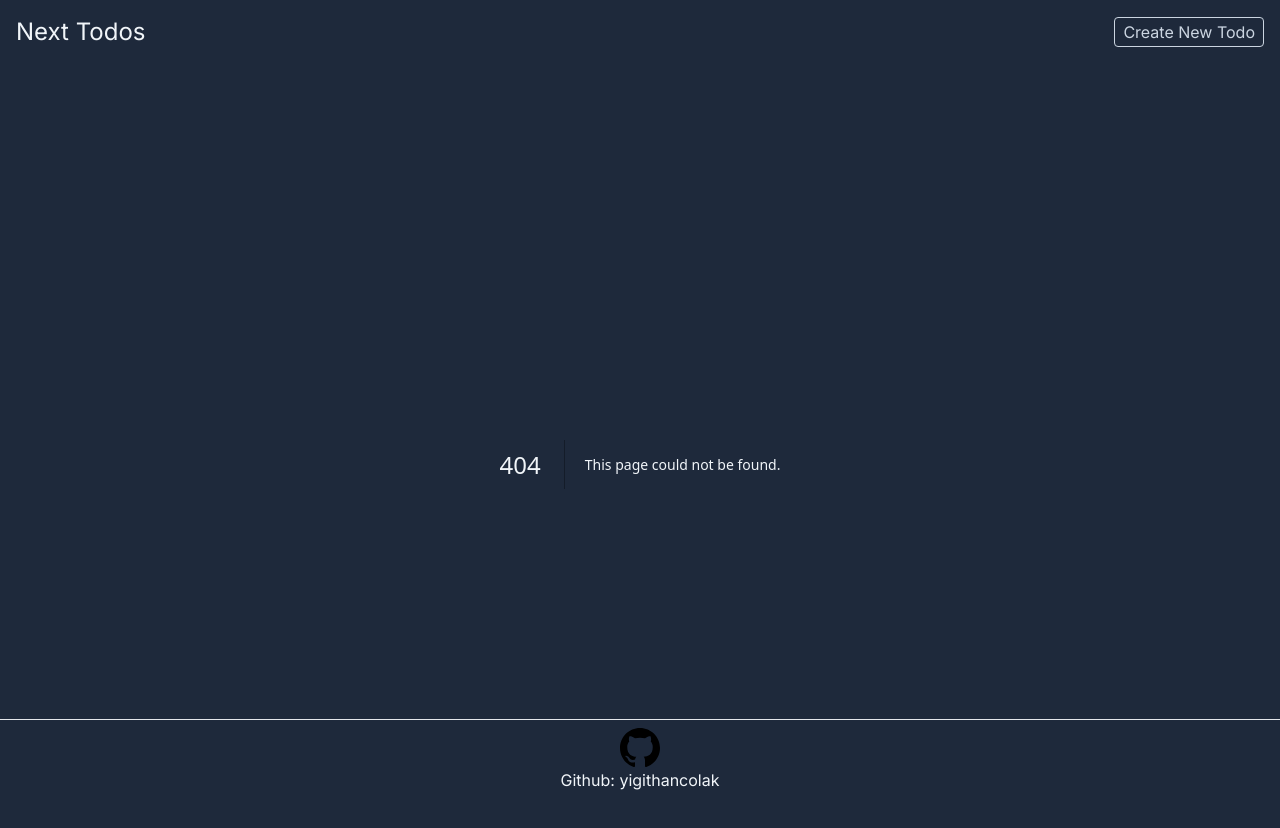
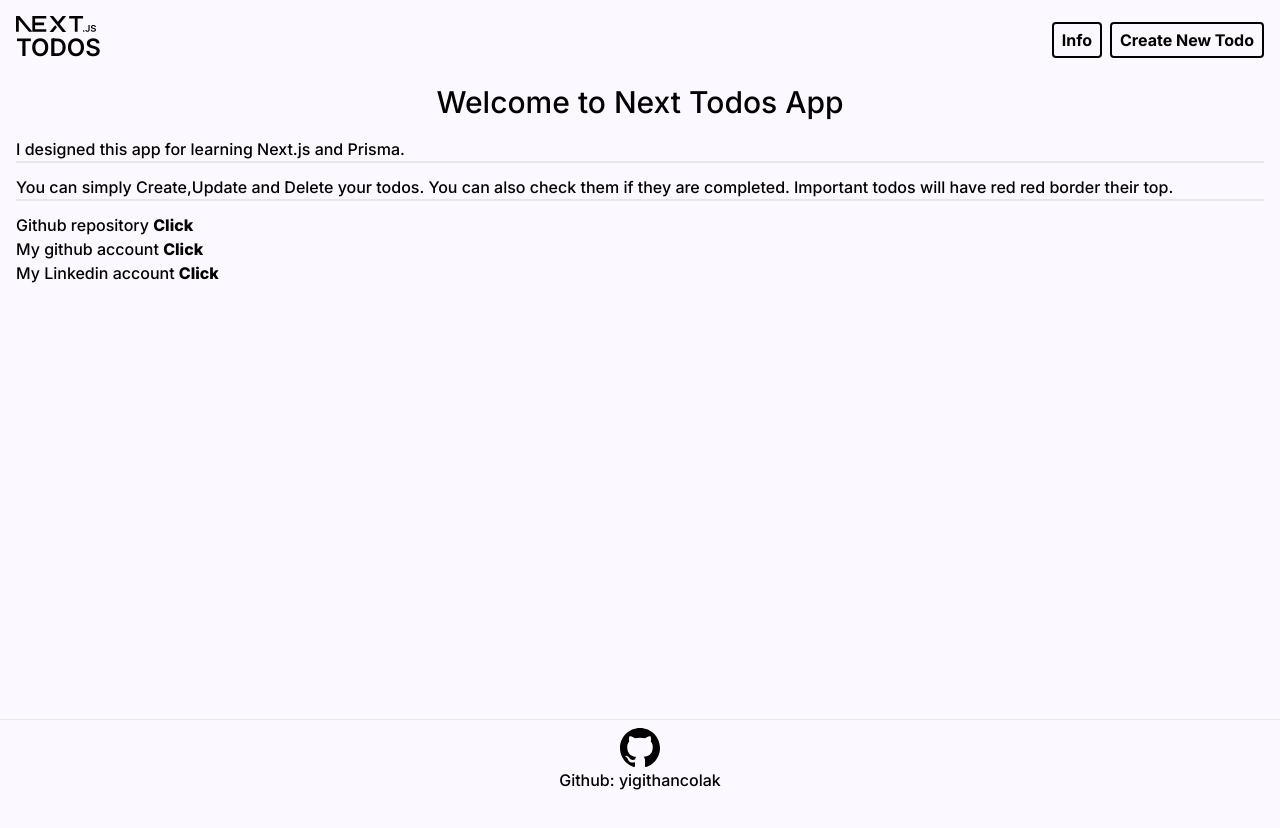
Before and after one commit to yigithancolak/next-todo, a Next.js app: page /info in a window 1280 px wide. Before the commit this address had no page. Shown: the top 828 px of the page. After the commit the page ends 800 px from the top, so only its background shows below. Built offline with nearby package versions, Linux system fonts and the light colour scheme.

Commit message:
UI Design Updates
-Layer components defined for re-usable class names.
-Theme created.

```diff
--- a/app/globals.css
+++ b/app/globals.css
@@ -23,3 +23,18 @@
 ::-webkit-scrollbar-thumb:hover {
   background: #555;
 }
+
+@layer components {
+  .btn-primary {
+    @apply border-2 border-black font-bold text-black px-2 py-1 rounded hover:bg-black hover:text-primary outline-none focus-within:border-secondary focus-within:text-secondary outline-none
+    disabled:bg-slate-500 disabled:opacity-20;
+  }
+
+  .input-primary {
+    @apply border border-black bg-white rounded px-2 py-1 outline-none focus-within:border-secondary shadow-md;
+  }
+
+  .select-primary {
+    @apply w-full rounded-md border border-black shadow-md focus:border-secondary  py-2;
+  }
+}
--- /dev/null
+++ b/app/info/page.tsx
@@ -0,0 +1,47 @@
+export default function InfoPage() {
+  return (
+    <main className='flex flex-col gap-3 px-4'>
+      <h2 className='text-center text-h2'>Welcome to Next Todos App</h2>
+      <p className='border-b-2'>
+        I designed this app for learning Next.js and Prisma.
+      </p>
+      <p className='border-b-2'>
+        You can simply Create,Update and Delete your todos. You can also check
+        them if they are completed. Important todos will have red red border
+        their top.
+      </p>
+      <ul>
+        <li>
+          Github repository{' '}
+          <a
+            href='https://github.com/yigithancolak/next-todo'
+            target='_blank'
+            className='font-extrabold'
+          >
+            Click
+          </a>
+        </li>
+        <li>
+          My github account{' '}
+          <a
+            href='https://github.com/yigithancolak'
+            target='_blank'
+            className='font-extrabold'
+          >
+            Click
+          </a>
+        </li>
+        <li>
+          My Linkedin account{' '}
+          <a
+            href='https://www.linkedin.com/in/yigithancolak01/'
+            target='_blank'
+            className='font-extrabold'
+          >
+            Click
+          </a>
+        </li>
+      </ul>
+    </main>
+  )
+}
--- a/app/layout.tsx
+++ b/app/layout.tsx
@@ -1,8 +1,11 @@
 import Nav from '@/components/Nav'
 import Providers from '@/lib/utils/Providers/Provider.client'
-import SVGIMG from '@/public/github.svg'
+import { AppRoutes } from '@/lib/utils/constants/AppRoutes'
+import GithubSvg from '@/public/github.svg'
+import NextSvg from '@/public/next.svg'
 import { Inter } from 'next/font/google'
 import Image from 'next/image'
+import Link from 'next/link'
 import './globals.css'
 
 const inter = Inter({ subsets: ['latin'] })
@@ -20,10 +23,15 @@ export default function RootLayout({
   return (
     <html lang='en'>
       <body
-        className={`${inter.className} bg-slate-800 text-slate-100 min-h-screen`}
+        className={`${inter.className} bg-primary text-black min-h-screen font-medium`}
       >
         <header className='flex justify-between items-center p-4'>
-          <h1 className='text-2xl text-center'>Next Todos</h1>
+          <h1 className='text-2xl text-center uppercase text-black font-semibold'>
+            <Link href={AppRoutes.Home}>
+              <Image src={NextSvg} width={80} alt='Next' />
+              Todos
+            </Link>
+          </h1>
           <Nav />
         </header>
         <Providers>{children}</Providers>
@@ -32,7 +40,9 @@ export default function RootLayout({
         absolute bottom-0'
         >
           <div className='flex flex-col items-center'>
-            <Image src={SVGIMG} alt='github' width={40} />
+            <a href='https://github.com/yigithancolak' target='_blank'>
+              <Image src={GithubSvg} alt='github' width={40} />
+            </a>
             <span>Github: yigithancolak</span>
           </div>
         </footer>
--- a/app/new-todo/page.tsx
+++ b/app/new-todo/page.tsx
@@ -1,4 +1,5 @@
 'use client'
+import { AppRoutes } from '@/lib/utils/constants/AppRoutes'
 import Link from 'next/link'
 import { useRouter } from 'next/navigation'
 import { FormEvent, useState } from 'react'
@@ -32,7 +33,7 @@ export default function NewTodoPage() {
       }
 
       // Todo creation was successful, redirect
-      router.replace('/')
+      router.push(AppRoutes.Home)
     } catch (err) {
       console.error(err)
     }
@@ -43,19 +44,19 @@ export default function NewTodoPage() {
       <h3 className='text-2xl text-center p-3'>Create New Todo</h3>
       <form
         onSubmit={createTodo}
-        className='flex gap-2 flex-col sm:w-2/3 md:w-1/3'
+        className='flex gap-4 flex-col sm:w-2/3 md:w-1/3'
       >
         <input
           value={title}
           onChange={(e) => setTitle(e.target.value)}
           type='text'
-          className='border border-slate-100 bg-transparent rounded px-2 py-1 outline-none focus-within:border-slate-100'
+          className='input-primary'
         />
         <select
           name='important'
           value={importance}
           onChange={(e) => setImportance(e.target.value)}
-          className='form-select mt-1 block w-full rounded-md border-gray-300 shadow-sm focus:border-indigo-300 focus:ring focus:ring-indigo-200 focus:ring-opacity-50 text-black py-2'
+          className='select-primary'
         >
           <option value='' disabled>
             Select Importance
@@ -64,16 +65,10 @@ export default function NewTodoPage() {
           <option value='not-important'>Not Important</option>
         </select>
         <div className='flex gap-1 justify-end'>
-          <Link
-            href='..'
-            className='border border-slate-300 text-slate-300 px-2 py-1 rounded hover:bg-slate-700 focus-within:bg-slate-700 outline-none'
-          >
+          <Link href='..' className='btn-primary'>
             Cancel
           </Link>
-          <button
-            type='submit'
-            className='border border-slate-300 text-slate-300 px-2 py-1 rounded hover:bg-slate-700 focus-within:bg-slate-700 outline-none'
-          >
+          <button type='submit' className='btn-primary'>
             Create
           </button>
         </div>
--- a/app/page.tsx
+++ b/app/page.tsx
@@ -3,11 +3,8 @@ import TodoItem from '@/components/TodoItem'
 import { getTodosFn } from '@/lib/utils/constants/queryFns'
 import { Todo } from '@prisma/client'
 import { useQuery } from '@tanstack/react-query'
-import { useRouter } from 'next/navigation'
 
 export default function Home() {
-  const router = useRouter()
-
   const { data, isLoading } = useQuery<Todo[]>({
     queryKey: ['todos'],
     queryFn: getTodosFn
@@ -17,7 +14,7 @@ export default function Home() {
   if (!data) return <div>Not Found...</div>
 
   return (
-    <main className='flex max-h-[70vh]  flex-col items-center px-4 overflow-auto'>
+    <main className='flex h-[75vh] flex-col items-center px-4 overflow-auto'>
       <ul className='w-full md:w-2/3'>
         {data.map((todo: any) => (
           <TodoItem key={todo.id} {...todo} />
--- a/components/Nav.tsx
+++ b/components/Nav.tsx
@@ -1,13 +1,14 @@
 'use client'
+import { AppRoutes } from '@/lib/utils/constants/AppRoutes'
 import Link from 'next/link'
 
 function Nav() {
   return (
-    <nav>
-      <Link
-        className='border border-slate-300 text-slate-300 px-2 py-1 rounded hover:bg-slate-700 focus-within:bg-slate-700 outline-none'
-        href='/new-todo'
-      >
+    <nav className='flex gap-2'>
+      <Link className='btn-primary' href={AppRoutes.Info}>
+        Info
+      </Link>
+      <Link className='btn-primary' href={AppRoutes.New}>
         Create New Todo
       </Link>
     </nav>
--- a/components/TodoItem.tsx
+++ b/components/TodoItem.tsx
@@ -1,4 +1,5 @@
 'use client'
+import { AppRoutes } from '@/lib/utils/constants/AppRoutes'
 import { deleteTodoFn, updateTodoFn } from '@/lib/utils/constants/queryFns'
 import { useMutation, useQueryClient } from '@tanstack/react-query'
 import { useRouter } from 'next/navigation'
@@ -35,10 +36,14 @@ export default function TodoItem(props: TodoItemProps) {
 
   return (
     <li
-      className={`flex relative gap-1 items-center border ${
-        isLoading ? 'border-red-600' : 'border-white'
-      } px-2 mb-2 last:mb-0 rounded`}
+      className={`flex relative gap-1 items-center border-2 ${
+        isLoading ? 'border-red-600' : 'border-black'
+      } p-2 mb-2 last:mb-0 rounded`}
     >
+      <div className='flex items-center gap-4 w-3/4 p-1'>
+        {importance === 'important' && (
+          <div className='absolute left-0 top-0 bg-red-600 w-full h-2' />
+        )}
         <input
           id={id.toString()}
           onChange={(e) => {
@@ -51,25 +56,21 @@ export default function TodoItem(props: TodoItemProps) {
         />
         <label
           htmlFor={id.toString()}
-        className='peer-checked:line-through cursor-pointer peer-checked:text-slate-500 p-2 border-r w-1/2 whitespace-normal break-words'
+          className='peer-checked:line-through cursor-pointer peer-checked:text-secondary w-[95%] whitespace-normal break-words'
         >
           {title}
         </label>
-      {importance === 'important' && (
-        <>
-          <div className='w-3 h-3 bg-red-500 rounded-full' />
-          <span className='text-xs'>Important</span>
-        </>
-      )}
-      <div className='flex absolute right-2 gap-2'>
+      </div>
+
+      <div className='flex absolute right-2 gap-2 h-full items-center'>
         <button
           className='flex'
-          onClick={() => router.push(`/update-todo/${id}`)}
+          onClick={() => router.push(`${AppRoutes.Update}/${id}`)}
         >
-          <AiFillEdit fontSize={20} className='text-yellow-300' />
+          <AiFillEdit fontSize={25} className='text-yellow-300' />
         </button>
         <button className='flex' onClick={() => deleteTodo()}>
-          <AiOutlineDelete fontSize={20} className='text-red-500' />
+          <AiOutlineDelete fontSize={25} className='text-red-600' />
         </button>
       </div>
     </li>
--- /dev/null
+++ b/lib/utils/constants/AppRoutes.ts
@@ -0,0 +1,6 @@
+export enum AppRoutes {
+  Home = '/',
+  New = '/new-todo',
+  Update = '/update-todo',
+  Info = '/info'
+}
--- a/tailwind.config.js
+++ b/tailwind.config.js
@@ -3,16 +3,53 @@ module.exports = {
   content: [
     './pages/**/*.{js,ts,jsx,tsx,mdx}',
     './components/**/*.{js,ts,jsx,tsx,mdx}',
-    './app/**/*.{js,ts,jsx,tsx,mdx}',
+    './app/**/*.{js,ts,jsx,tsx,mdx}'
   ],
   theme: {
     extend: {
-      backgroundImage: {
-        'gradient-radial': 'radial-gradient(var(--tw-gradient-stops))',
-        'gradient-conic':
-          'conic-gradient(from 180deg at 50% 50%, var(--tw-gradient-stops))',
+      colors: {
+        primary: '#FCF8FF',
+        secondary: '#B0A8B9',
+        ternary: '#FFE6C7',
+
+        white: '#ffffff'
       },
-    },
+      padding: {
+        DEFAULT: '1rem',
+        sm: '2rem',
+        md: '3rem',
+        lg: '4rem',
+        xl: '5rem',
+        '2xl': '6rem'
+      },
+      fontSize: {
+        h1: '2.25rem', // Font size for <h1>
+        h2: '1.875rem', // Font size for <h2>
+        h3: '1.5rem' // Font size for <h3>
+        // Add more as needed...
+      },
+      lineHeight: {
+        h1: '2.5rem', // Line height for <h1>
+        h2: '2.125rem', // Line height for <h2>
+        h3: '1.75rem' // Line height for <h3>
+        // Add more as needed...
+      },
+      fontWeight: {
+        h1: '700', // Font weight for <h1>
+        h2: '600', // Font weight for <h2>
+        h3: '500' // Font weight for <h3>
+      },
+      container: {
+        padding: {
+          DEFAULT: '1rem',
+          sm: '2rem',
+          lg: '4rem',
+          xl: '5rem',
+          '2xl': '6rem'
+        },
+        center: true
+      }
+    }
   },
-  plugins: [],
+  plugins: []
 }
```
Also changed, not shown: app/update-todo/[id]/page.tsx (+17 -18 lines), 1 other file (tests, documents, lock files or other folders). Lines whose indentation alone changed are shown as unchanged.
